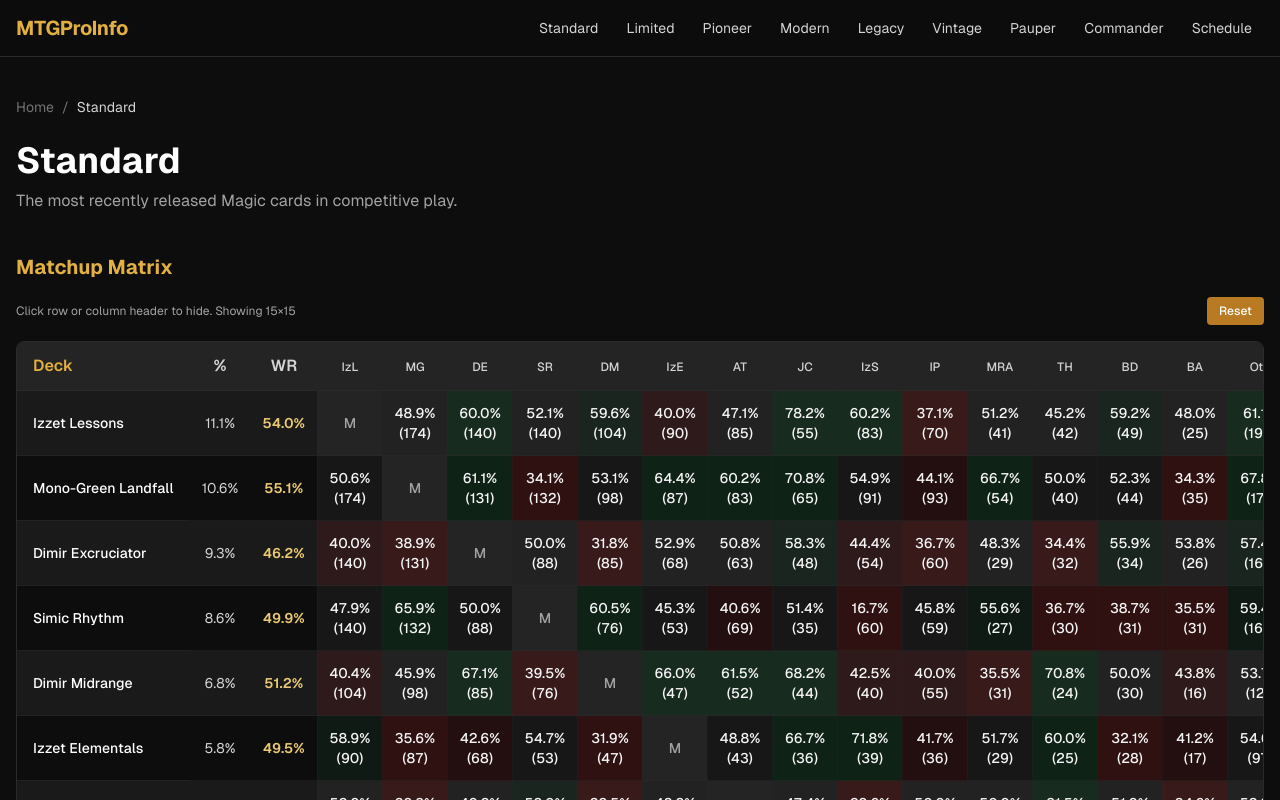
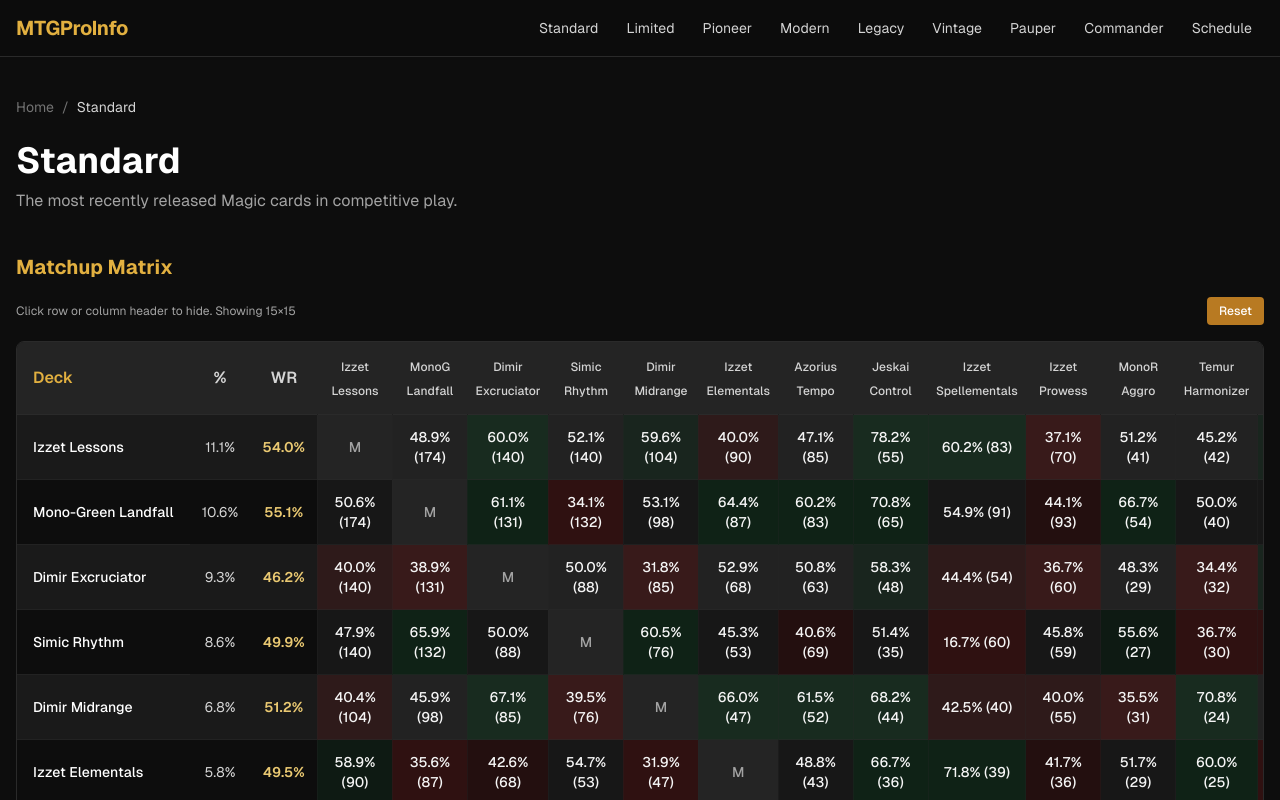
Before and after one commit to leobotclawd-ship-it/spike-vault, a Next.js app: page /format/standard in a window 1280 px wide. Shown: the top 800 px of the page. Built offline with nearby package versions, Linux system fonts and the light colour scheme.

Commit message:
feat: Show full deck names in column headers with 2-line wrapping

```diff
--- a/src/components/formats/InteractiveMatchupMatrix.tsx
+++ b/src/components/formats/InteractiveMatchupMatrix.tsx
@@ -3,23 +3,23 @@
 import { useState } from 'react';
 import { standardMatchups, allDecks } from '@/data/standardMatchupMatrix';
 
-// Abbreviations for column headers
-const deckAbbreviations: Record<string, string> = {
-  'Izzet Lessons': 'IzL',
-  'Mono-Green Landfall': 'MG',
-  'Dimir Excruciator': 'DE',
-  'Simic Rhythm': 'SR',
-  'Dimir Midrange': 'DM',
-  'Izzet Elementals': 'IzE',
-  'Azorius Tempo': 'AT',
-  'Jeskai Control': 'JC',
-  'Izzet Spellementals': 'IzS',
-  'Izzet Prowess': 'IP',
-  'Mono-Red Aggro': 'MRA',
-  'Temur Harmonizer': 'TH',
-  'Boros Dragons': 'BD',
-  'Bant Airbending': 'BA',
-  'Other': 'Oth'
+// Display names for column headers (can span 2 lines)
+const deckDisplayNames: Record<string, string> = {
+  'Izzet Lessons': 'Izzet\nLessons',
+  'Mono-Green Landfall': 'MonoG\nLandfall',
+  'Dimir Excruciator': 'Dimir\nExcruciator',
+  'Simic Rhythm': 'Simic\nRhythm',
+  'Dimir Midrange': 'Dimir\nMidrange',
+  'Izzet Elementals': 'Izzet\nElementals',
+  'Azorius Tempo': 'Azorius\nTempo',
+  'Jeskai Control': 'Jeskai\nControl',
+  'Izzet Spellementals': 'Izzet\nSpellementals',
+  'Izzet Prowess': 'Izzet\nProwess',
+  'Mono-Red Aggro': 'MonoR\nAggro',
+  'Temur Harmonizer': 'Temur\nHarmonizer',
+  'Boros Dragons': 'Boros\nDragons',
+  'Bant Airbending': 'Bant\nAirbending',
+  'Other': 'Other'
 };
 
 export default function InteractiveMatchupMatrix() {
@@ -78,11 +78,11 @@ export default function InteractiveMatchupMatrix() {
               {visibleCols.map(deck => (
                 <th
                   key={deck}
-                  className="px-2 py-3 text-center text-neutral-300 font-semibold min-w-[65px] cursor-pointer hover:bg-gold-900/30 transition-colors select-none"
+                  className="px-2 py-3 text-center text-neutral-300 font-semibold min-w-[75px] cursor-pointer hover:bg-gold-900/30 transition-colors select-none"
                   onClick={() => toggleCol(deck)}
                   title={`Click to hide: ${deck}`}
                 >
-                  <span className="text-xs font-medium">{deckAbbreviations[deck] || deck.substring(0, 3)}</span>
+                  <span className="text-xs font-medium whitespace-pre-wrap leading-tight">{deckDisplayNames[deck] || deck}</span>
                 </th>
               ))}
             </tr>
@@ -124,7 +124,7 @@ export default function InteractiveMatchupMatrix() {
                     return (
                       <td
                         key={opponentDeck}
-                        className={`px-2 py-3 text-center text-sm font-medium min-w-[65px] ${bgColor} ${
+                        className={`px-2 py-3 text-center text-sm font-medium min-w-[75px] ${bgColor} ${
                           isNotApplicable ? 'text-neutral-400' : 'text-neutral-100'
                         } border-l border-border/30 cursor-pointer hover:opacity-80 transition-opacity select-none`}
                       >
```
